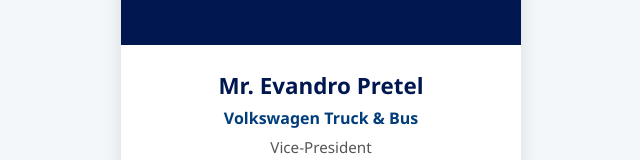
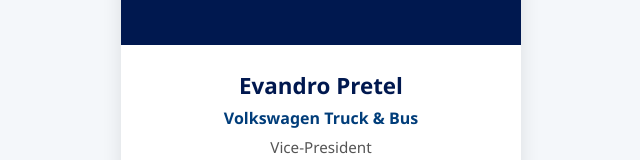
Before and after one commit to VWCO-BRAZIL/Evandro-Pretel, a plain HTML site: page index.html in a window 1280 px wide. Shown: the part 454-614 px from the top of the page, without its empty margins (319-959 px from the left). Drawn offline with Linux system fonts and the light colour scheme.

Commit message:
atualizado

```diff
--- a/index.html
+++ b/index.html
@@ -12,7 +12,7 @@
       <img src="logo-vw.png" alt="Logo Volkswagen Caminhões e Ônibus" />
     </div>
     <div class="info">
-      <div class="name">Mr. Evandro Pretel</div>
+      <div class="name">Evandro Pretel</div>
       <div class="company">Volkswagen Truck & Bus</div>
       <div class="role">Vice-President</div>
 
```
Also changed, not shown: 1 other file.
